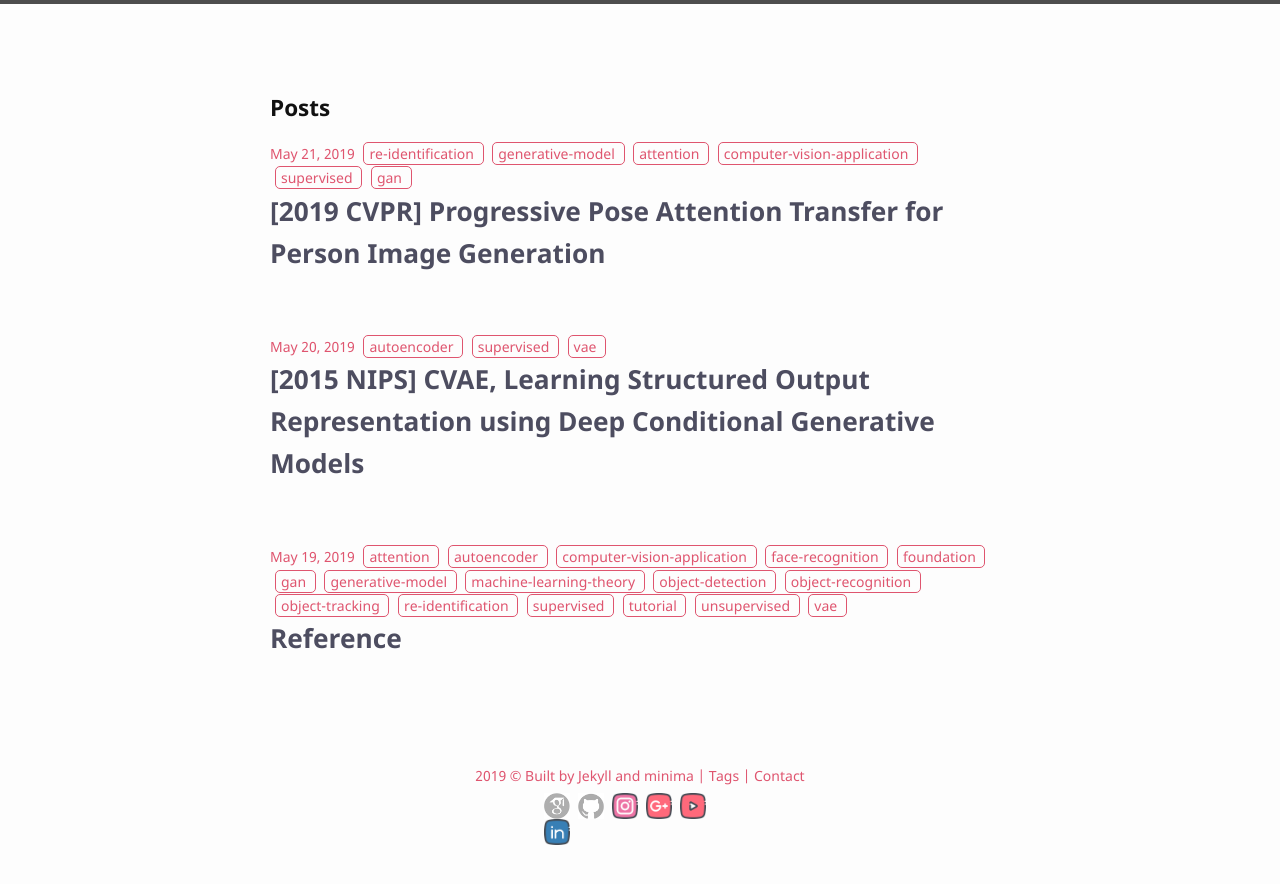
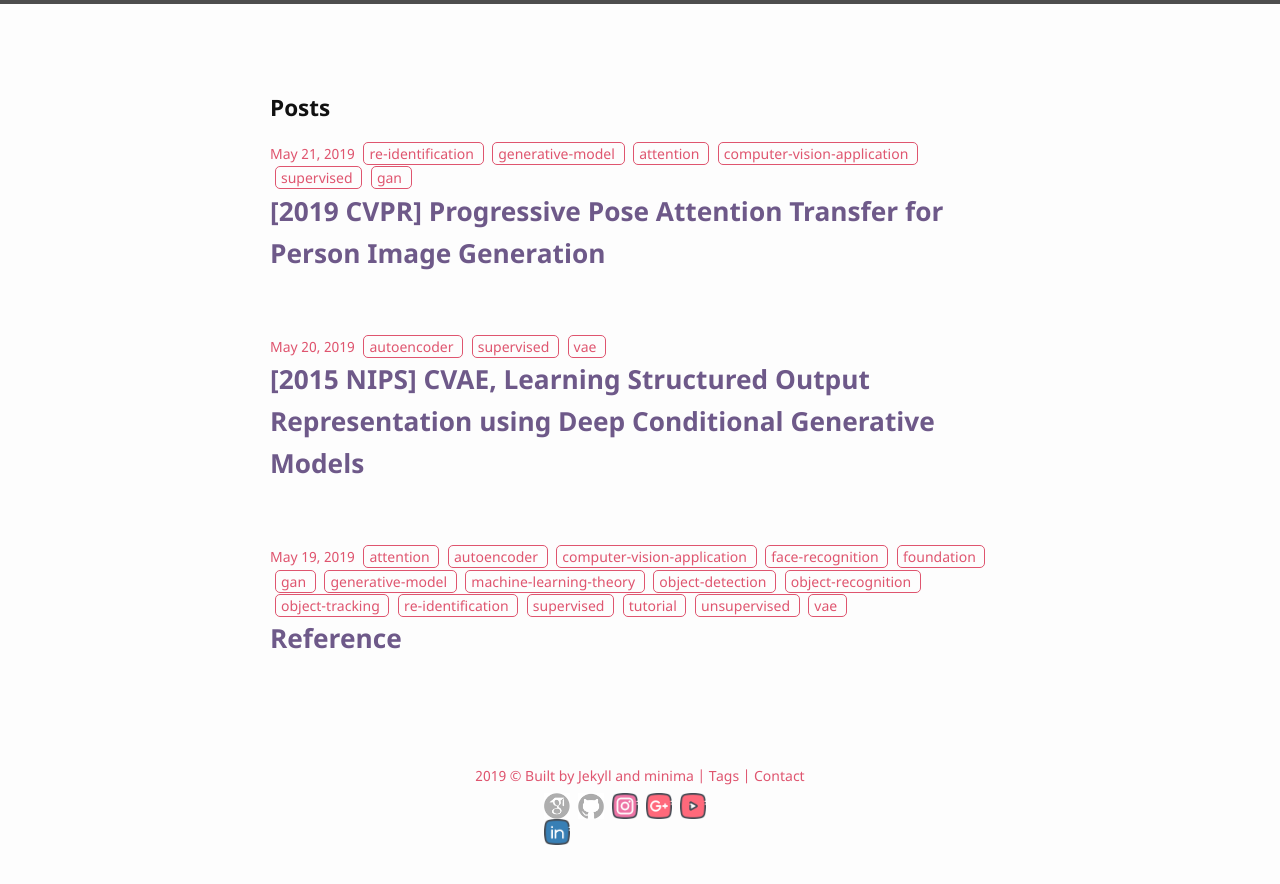
Before and after one commit to bismex/bismex.github.io, a Jekyll site: the page built from index.html, in a window 1280 px wide. Shown: the top 884 px of the page. Built offline with Jekyll 4.4.1, drawn with Linux system fonts in a browser that asks for light colours.

Commit message:
Update main.scss

```diff
--- a/_sass/main.scss
+++ b/_sass/main.scss
@@ -14,7 +14,7 @@ $spacing-unit:     30px !default;
 
 $text-color:       #111 !default;
 $background-color: #fdfdfd !default;
-$brand-color:      #4d4d60 !default;
+$brand-color:      #6e5989 !default;
 
 $grey-color:       #df556f !default;
 $grey-color-light: lighten($grey-color, 40%) !default;
```
